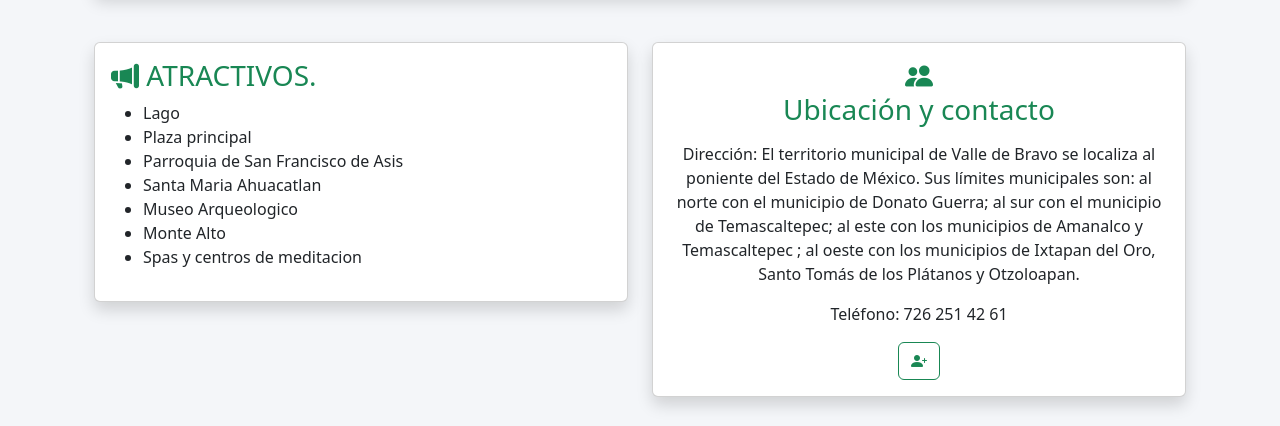
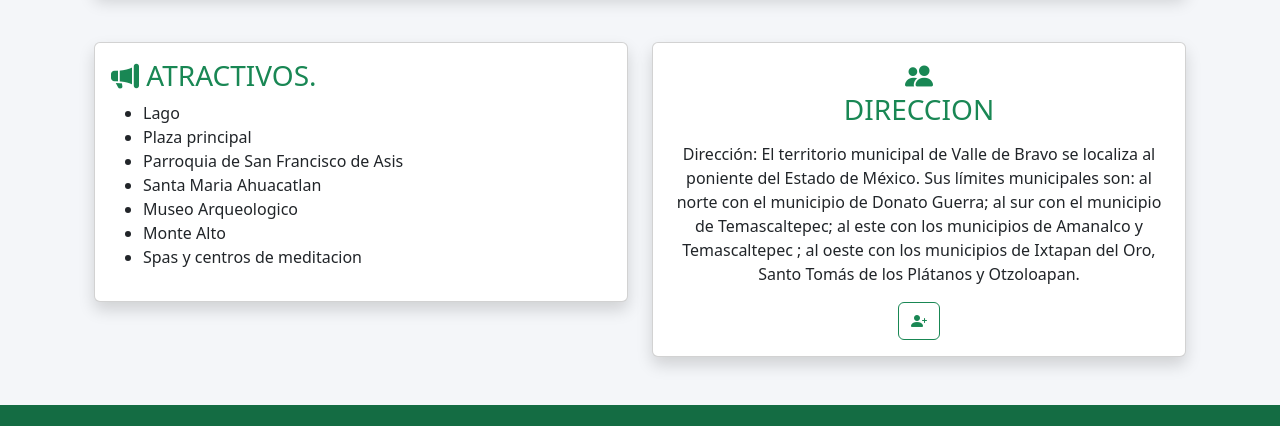
Before and after one commit to saraiaguilarosorio51-maker/WEBSITE-SARA, a plain HTML site: page index.html in a window 1280 px wide. Shown: the part 1685-2111 px from the top of the page. Drawn offline with nearby package versions, Linux system fonts and the light colour scheme.

Commit message:
Update index.html

```diff
--- a/index.html
+++ b/index.html
@@ -501,9 +501,7 @@ Consulta tu Boleta
 
                     <h3 class="text-success">
                         <i class="bi bi-people-fill"></i>
-
-      <p> Ubicación y contacto <p>
-
+      <p>DIRECCION</p>
                     </h3>
 
                     <p>
@@ -511,7 +509,6 @@ Consulta tu Boleta
     Sus límites municipales son: al norte con el municipio de Donato Guerra; al sur con el municipio de Temascaltepec;
     al este con los municipios de Amanalco y Temascaltepec ; al oeste con los municipios de Ixtapan del Oro,
     Santo Tomás de los Plátanos y Otzoloapan.</p>
-                        <p>Teléfono: 726 251 42 61</p>
                     </p>
 
                     <button id="btnSeguir" class="btn btn-outline-success">
```
